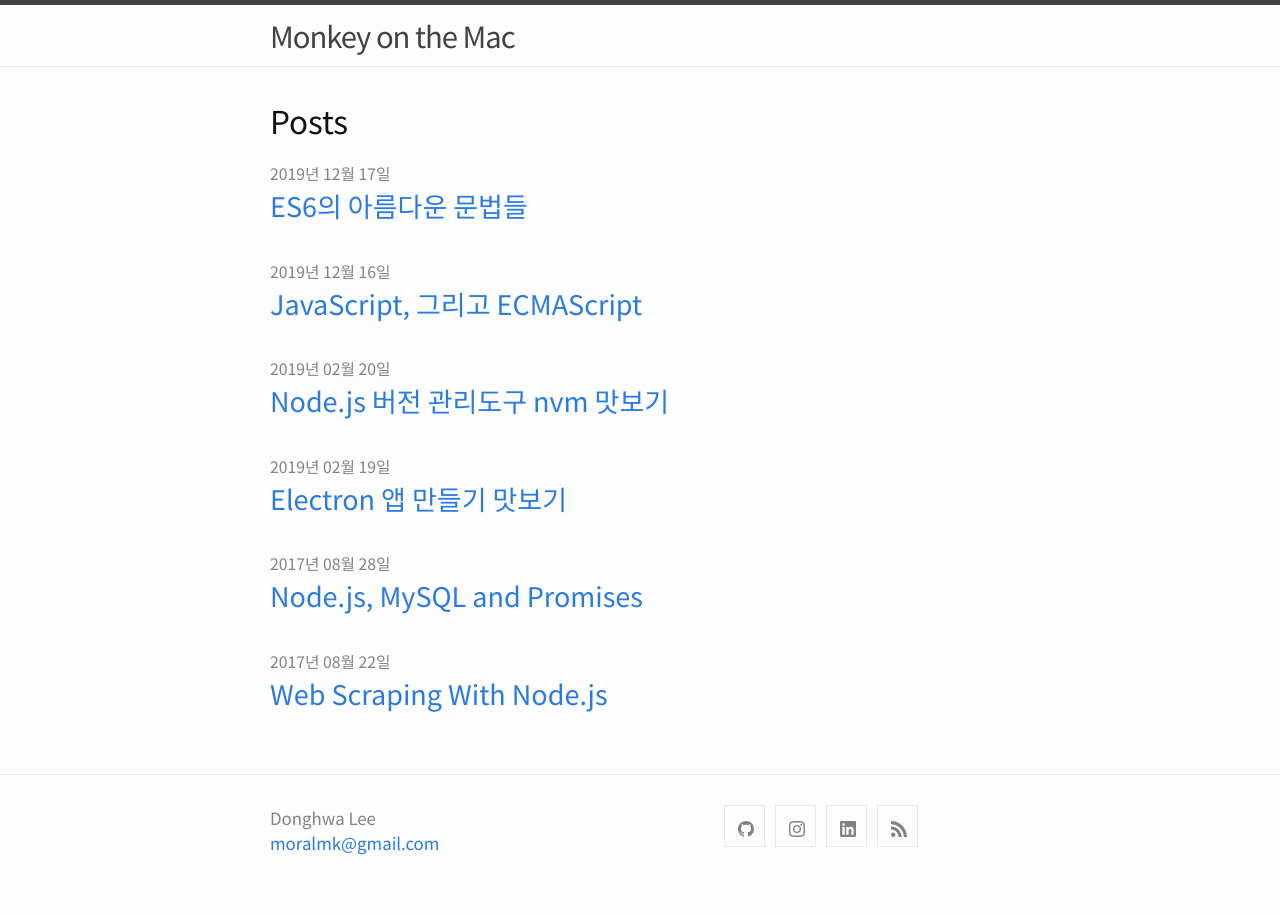
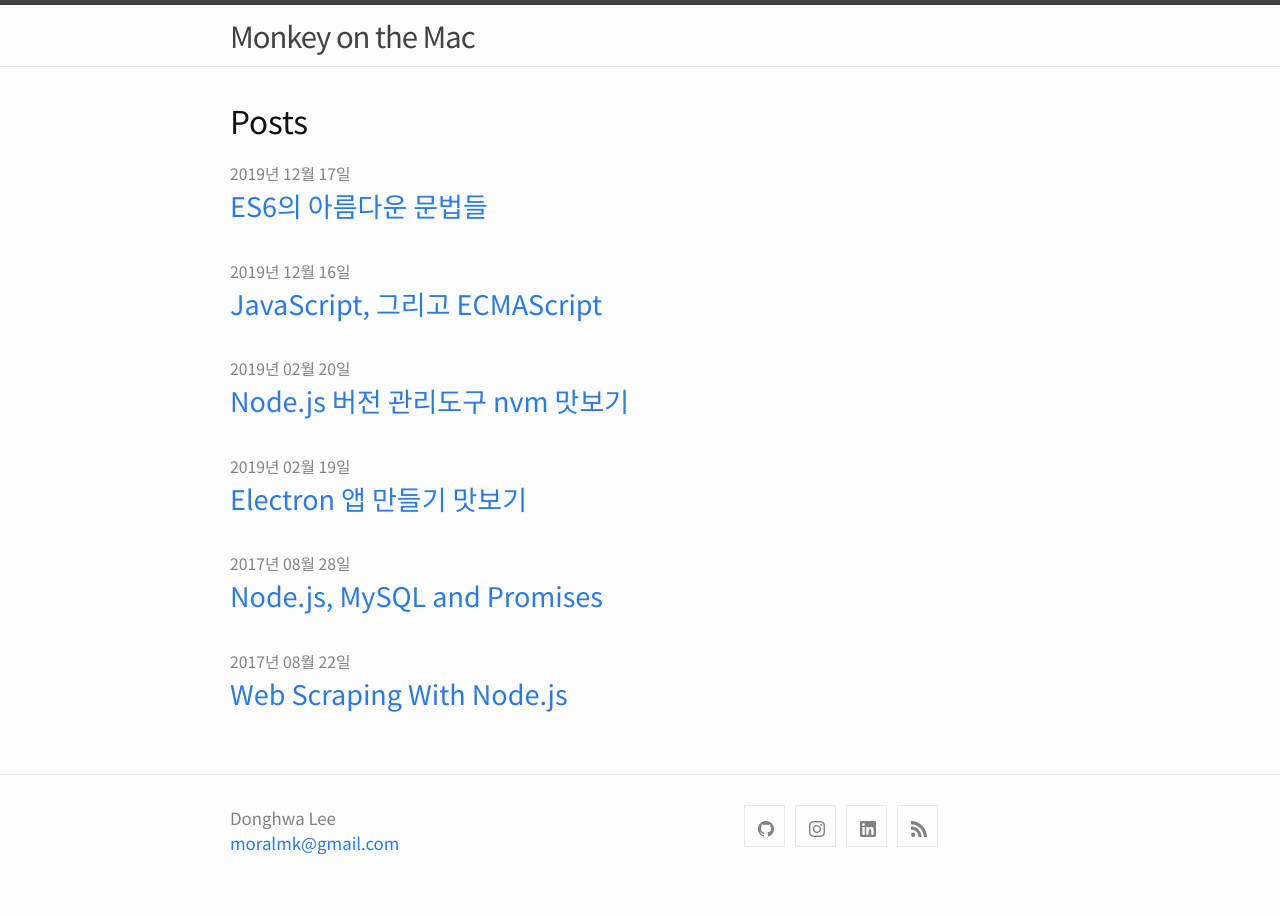
Before and after one commit to moralmk/moralmk.github.io, a Jekyll site: the page built from index.markdown, in a window 1280 px wide. Built offline with Jekyll 4.4.1, drawn with Linux system fonts in a browser that asks for light colours.

Commit message:
Content 영역 max-width 880px 조정

```diff
--- a/_sass/minima/initialize.scss
+++ b/_sass/minima/initialize.scss
@@ -13,7 +13,7 @@ $spacing-unit:     30px !default;
 $table-text-align: left !default;
 
 // Width of the content area
-$content-width:    800px !default;
+$content-width:    880px !default;
 
 $on-palm:          600px !default;
 $on-laptop:        800px !default;
```
